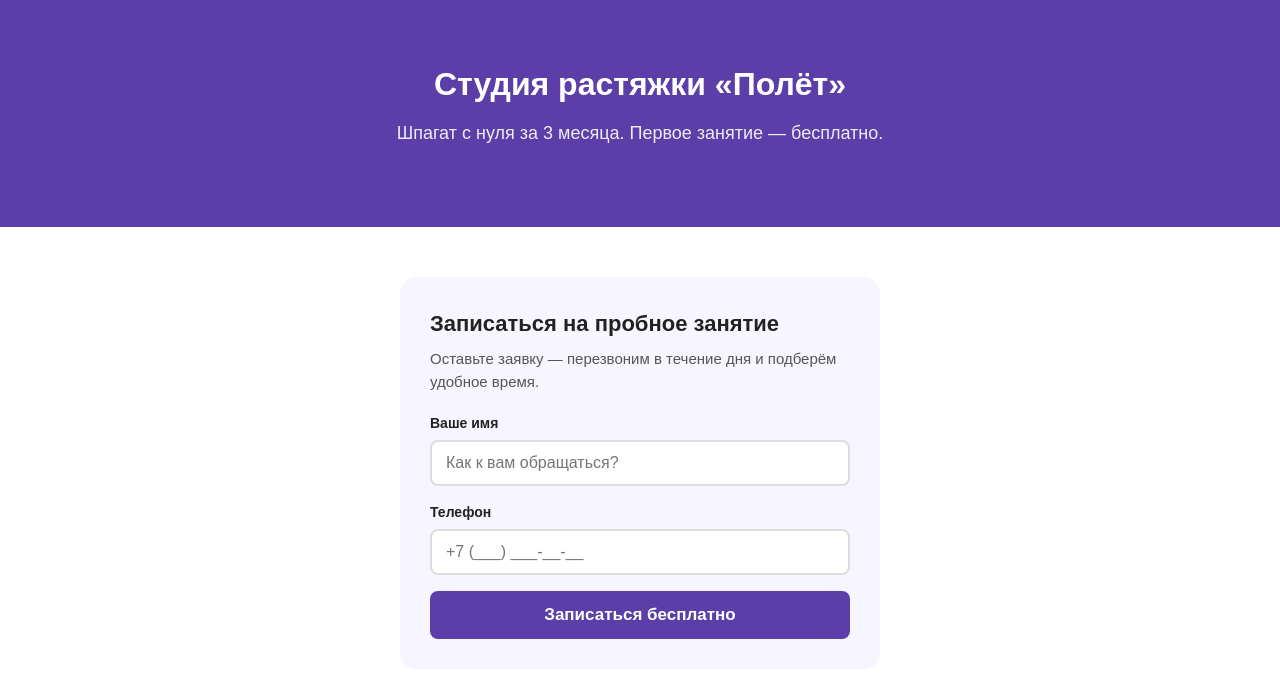
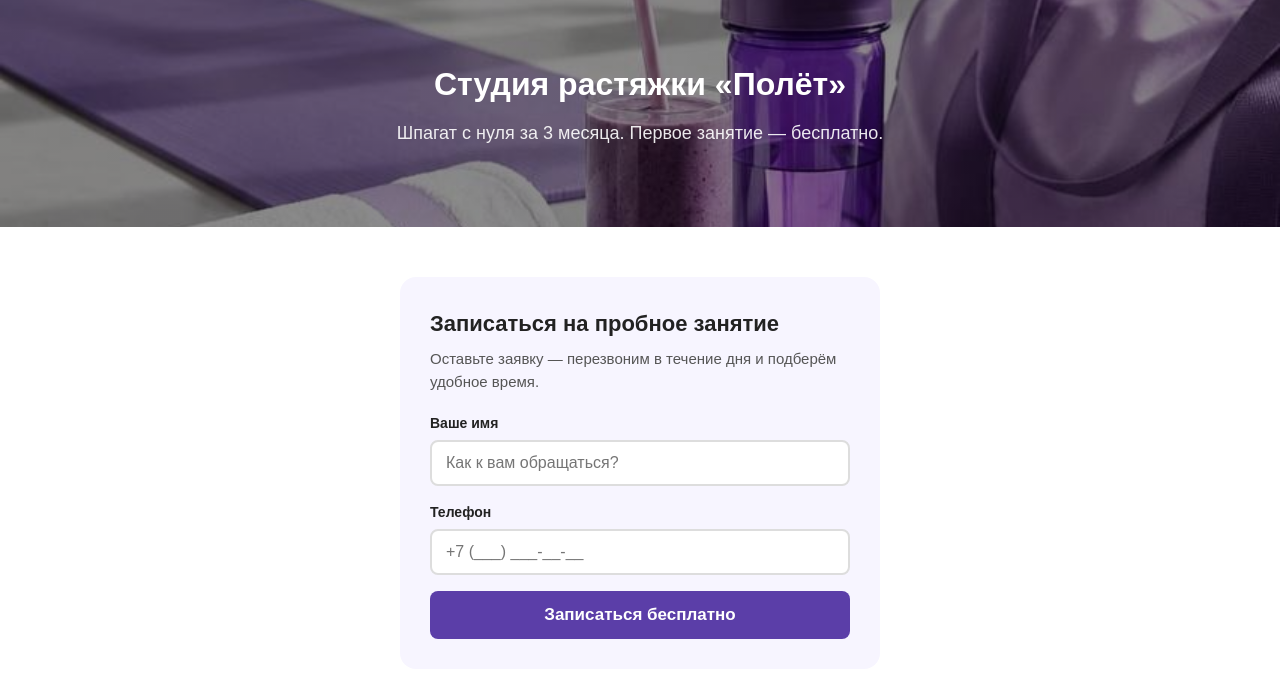
Before and after one commit to juliasviridonova/forma-stretching-flight, a plain HTML site: page index.html in a window 1280 px wide. Drawn offline with Linux system fonts and the light colour scheme.

Commit message:
Add files via upload

```diff
--- a/index.html
+++ b/index.html
@@ -16,7 +16,8 @@
 
   /* ===== Шапка ===== */
   header {
-    background: #5b3ea8;
+    background: linear-gradient(rgba(0, 0, 0, 0.45), rgba(0, 0, 0, 0.45)),
+  url("img/background.jpg") center/cover no-repeat;
     color: #fff;
     padding: 60px 0 80px;
     text-align: center;
```
Also changed, not shown: img/background.jpg (added).
